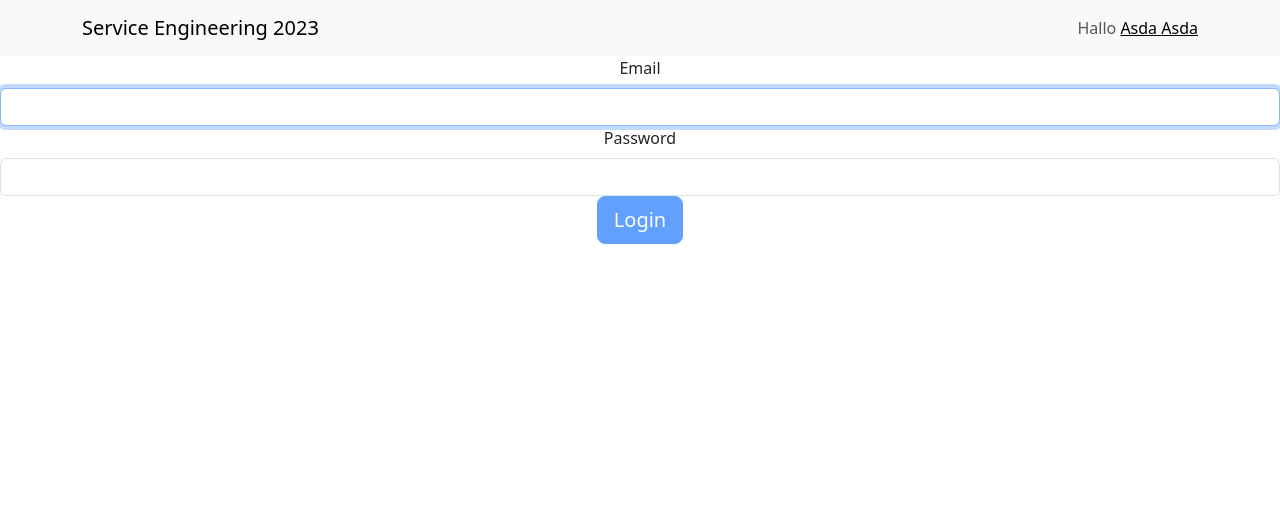
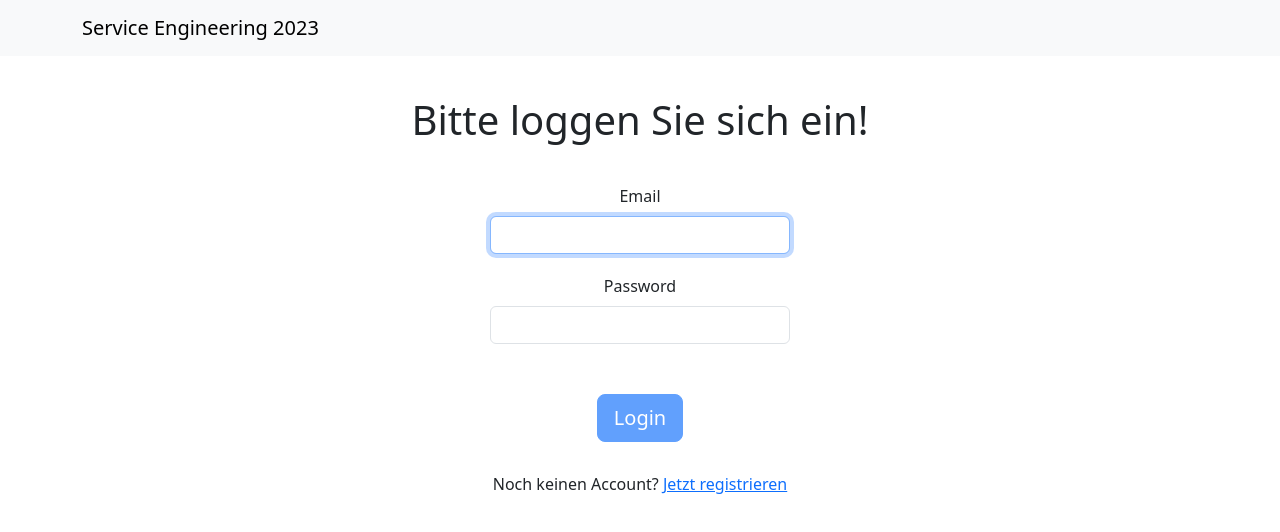
Before and after one commit to vanrie/service-engineering-ue3, a React (Create React App) app in the folder frontend/guest-service/: page / in a window 1280 px wide. Shown: the top 532 px of the page. Built offline with nearby package versions, Linux system fonts and the light colour scheme.

Commit message:
add register user + style forms

```diff
--- a/frontend/guest-service/src/App.js
+++ b/frontend/guest-service/src/App.js
@@ -12,7 +12,7 @@ function App() {
       <Routes>
         <Route path="/" element={<Login />}/>
           <Route path="/dashboard" element={<Dashboard />} />
-          <Route path="register" element={<Register />} />
+          <Route path="/register" element={<Register />} />
       </Routes>
     </BrowserRouter>
     </div>
--- a/frontend/guest-service/src/components/header.js
+++ b/frontend/guest-service/src/components/header.js
@@ -3,13 +3,7 @@ import Navbar from 'react-bootstrap/Navbar';
 import Container from 'react-bootstrap/Container'
 
 function Header() {
-    const dummyUser = {
-        _id: 1,
-        firstName: 'Asda',
-        lastName: 'Asda',
-        email: 'Asdd',
-        isAdmin: true,
-    }
+
     return (
         <Navbar className="bg-body-tertiary">
         <Container>
@@ -17,7 +11,7 @@ function Header() {
           <Navbar.Toggle />
           <Navbar.Collapse className="justify-content-end">
             <Navbar.Text>
-              Hallo <a href="#login">{dummyUser.firstName} {dummyUser.lastName}</a>
+               {document.location.href == 'http://localhost:3000/dashboard' ? <a href="/">Logout</a> : null}
             </Navbar.Text>
           </Navbar.Collapse>
         </Container>
--- a/frontend/guest-service/src/pages/Dashboard.js
+++ b/frontend/guest-service/src/pages/Dashboard.js
@@ -3,6 +3,7 @@ import React, { useState } from "react";
 import './Dashboard.css';
 import { getEvents } from '../services/EventsService';
 import { deleteEvent } from '../services/EventsService';
+import { createId } from '../services/HelperService';
 import { createEvent } from '../services/EventsService';
 import { changeEventParticipation } from '../services/EventsService';
 import { getUserInfo } from '../services/UserService';
@@ -47,11 +48,8 @@ function Dashboard() {
     useEffect(() => {
         getUserInfo(searchParams.get('userId')).then(res => {
             user = res.data;
-
             setUserInfo(user);
-                getAllEvents()
-
-
+            getAllEvents()
         })
 
 
@@ -80,11 +78,12 @@ function Dashboard() {
     }
 
     function removeParticipation(event) {
-        const index = event.participants.indexOf(user.id);
+        const index = event.participants.indexOf(searchParams.get('userId'));
         if (index !== -1) {
             event.participants.splice(index, 1);
         }
-        changeEventParticipation(event.participants).then(() => {
+        console.log(event.participants);
+        changeEventParticipation(event.id, event.participants).then(() => {
             getAllEvents();
         })
     }
@@ -106,17 +105,7 @@ function Dashboard() {
         });
     }
 
-    function createId(){
-        let result = '';
-        const characters = 'abcdef0123456789';
-        const charactersLength = characters.length;
-        let counter = 0;
-        while (counter < 32) {
-          result += characters.charAt(Math.floor(Math.random() * charactersLength));
-          counter += 1;
-        }
-        return result;
-    }
+
 
 
     function createParticipation(event) {
--- a/frontend/guest-service/src/pages/Login/Login.css
+++ b/frontend/guest-service/src/pages/Login/Login.css
@@ -0,0 +1,26 @@
+.login {
+    max-width: 90%;
+    margin: 0 auto;
+    padding: 40px 0;
+}
+
+.loginForm {
+    max-width: 300px;
+    margin: 40px auto 0;
+}
+
+.loginButton {
+    margin: 30px 0;
+}
+
+.formGroup {
+    margin: 20px 0;
+}
+
+.snackbar {
+    background-color: yellowgreen;
+    padding: 15px 30px;
+    position: absolute;
+    bottom: 0;
+    right: 20px;
+}
--- a/frontend/guest-service/src/pages/Login/Login.js
+++ b/frontend/guest-service/src/pages/Login/Login.js
@@ -3,10 +3,12 @@ import React, { useState } from "react";
 import Form from "react-bootstrap/Form";
 import Button from "react-bootstrap/Button";
 import { login } from '../../services/UserService';
+import { useSearchParams } from 'react-router-dom';
 
 function Login() {
     const [email, setEmail] = useState("");
     const [password, setPassword] = useState("");
+    const [searchParams] = useSearchParams();
 
     function validateForm() {
       return email.length > 0 && password.length > 0;
@@ -25,8 +27,10 @@ function Login() {
     }
     return (
         <div className="login">
-            <Form onSubmit={handleSubmit}>
-                <Form.Group size="lg" controlId="email">
+            <h1>Bitte loggen Sie sich ein!</h1>
+            {searchParams.get('hasJustRegistered') ? <p className="snackbar"> Sie haben sich erfolgreich registriert, bitte loggen sie sich jetzt ein!</p> : null}
+            <Form onSubmit={handleSubmit} className="loginForm">
+                <Form.Group size="lg" controlId="email" className="formGroup">
                     <Form.Label>Email</Form.Label>
                     <Form.Control
                         autoFocus
@@ -35,7 +39,7 @@ function Login() {
                         onChange={(e) => setEmail(e.target.value)}
                     />
                 </Form.Group>
-                <Form.Group size="lg" controlId="password">
+                <Form.Group size="lg" controlId="password" className="formGroup">
                     <Form.Label>Password</Form.Label>
                     <Form.Control
                         type="password"
@@ -43,9 +47,10 @@ function Login() {
                         onChange={(e) => setPassword(e.target.value)}
                     />
                 </Form.Group>
-                <Button block size="lg" type="submit" disabled={!validateForm()}>
+                <Button className="loginButton" block size="lg" type="submit" disabled={!validateForm()}>
                     Login
                 </Button>
+                <p>Noch keinen Account? <a href="/register">Jetzt registrieren</a></p>
             </Form>
 
         </div>
--- a/frontend/guest-service/src/pages/Register/Register.css
+++ b/frontend/guest-service/src/pages/Register/Register.css
@@ -0,0 +1,18 @@
+.register {
+    max-width: 90%;
+    margin: 0 auto;
+    padding: 40px 0;
+}
+
+.registerForm {
+    max-width: 300px;
+    margin: 40px auto 0;
+}
+
+.registerButton {
+    margin: 30px 0;
+}
+
+.formGroup {
+    margin: 20px 0;
+}
--- a/frontend/guest-service/src/pages/Register/Register.js
+++ b/frontend/guest-service/src/pages/Register/Register.js
@@ -0,0 +1,74 @@
+import './Register.css';
+import React, { useState } from "react";
+import Form from "react-bootstrap/Form";
+import Button from "react-bootstrap/Button";
+import { createId } from '../../services/HelperService';
+import { registerUser } from '../../services/UserService';
+
+function Register() {
+    const [email, setEmail] = useState("");
+    const [password, setPassword] = useState("");
+    const [firstName, setFirstName] = useState("");
+    const [lastName, setLastName] = useState("");
+
+    function validateForm() {
+      return email.length > 0 && password.length > 0;
+    }
+
+    function handleSubmit(event) {
+      event.preventDefault();
+      console.log(event, email, password);
+      registerUser({email: email, password: password, firstName: firstName, lastName: lastName, id: createId(), isAdmin: false}).then((response) => {
+            document.location.href = '/?hasJustRegistered=true' ;
+            console.log('redirect to page');
+
+      })
+    }
+    return (
+        <div className="register">
+            <h1>Jetzt registrieren!</h1>
+            <Form onSubmit={handleSubmit} className="registerForm">
+                <Form.Group size="lg" controlId="email" className='formGroup'>
+                    <Form.Label>Email</Form.Label>
+                    <Form.Control
+                        autoFocus
+                        type="email"
+                        value={email}
+                        onChange={(e) => setEmail(e.target.value)}
+                    />
+                </Form.Group>
+                <Form.Group size="lg" controlId="password" className='formGroup'>
+                    <Form.Label>Password</Form.Label>
+                    <Form.Control
+                        type="password"
+                        value={password}
+                        onChange={(e) => setPassword(e.target.value)}
+                    />
+                </Form.Group>
+                <Form.Group size="lg" controlId="password" className='formGroup'>
+                    <Form.Label>First Name</Form.Label>
+                    <Form.Control
+                        type="text"
+                        value={firstName}
+                        onChange={(e) => setFirstName(e.target.value)}
+                    />
+                </Form.Group>
+                <Form.Group size="lg" controlId="password" className='formGroup'>
+                    <Form.Label>Last Name</Form.Label>
+                    <Form.Control
+                        type="text"
+                        value={lastName}
+                        onChange={(e) => setLastName(e.target.value)}
+                    />
+                </Form.Group>
+                <Button block size="lg" type="submit" disabled={!validateForm()} className="registerButton">
+                    Register
+                </Button>
+                <p>Bereits einen Account? <a href="/">Jetzt anmelden</a></p>
+            </Form>
+
+        </div>
+    );
+}
+
+export default Register;
--- /dev/null
+++ b/frontend/guest-service/src/services/HelperService.js
@@ -0,0 +1,11 @@
+export function createId(){
+    let result = '';
+    const characters = 'abcdef0123456789';
+    const charactersLength = characters.length;
+    let counter = 0;
+    while (counter < 32) {
+      result += characters.charAt(Math.floor(Math.random() * charactersLength));
+      counter += 1;
+    }
+    return result;
+}
--- a/frontend/guest-service/src/services/UserService.js
+++ b/frontend/guest-service/src/services/UserService.js
@@ -10,7 +10,7 @@ export const userInfo = () => {
 }
 
 export const registerUser = (body) => {
-    return axios.post('http://localhost:5000/api/registerUser', body);
+    return axios.post('http://localhost:5000/api/addUser', body);
 }
 
 export const login = (body) => {
```
Also changed, not shown: 1 other file (tests, documents, lock files or other folders).
